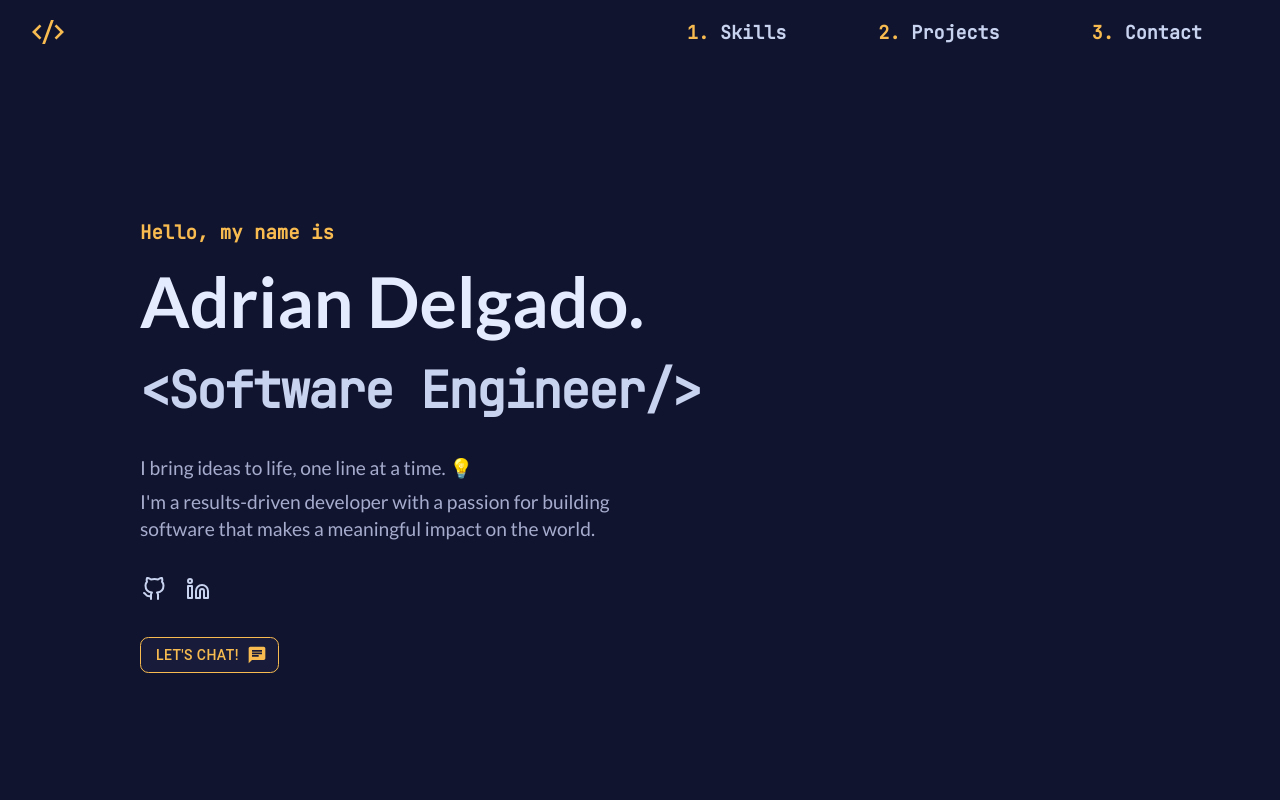
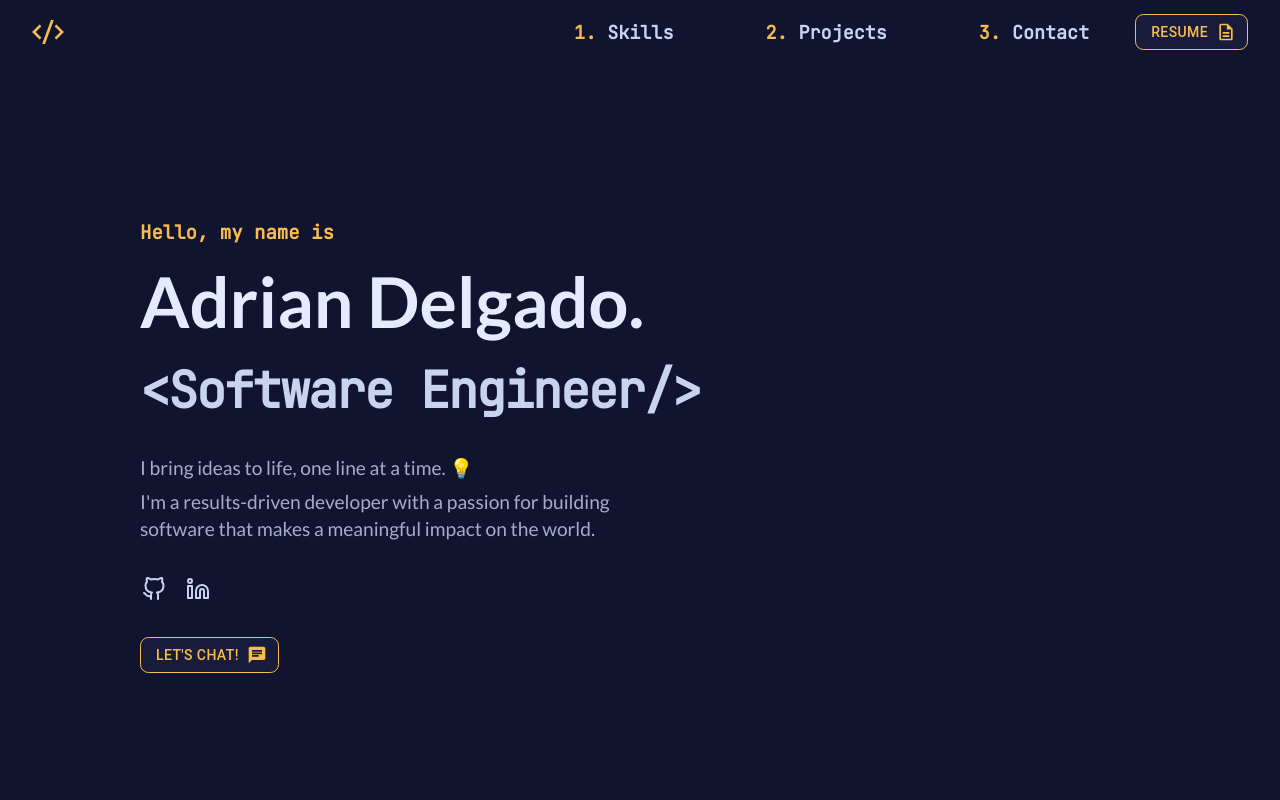
Before and after one commit to adriandelgg/MyPortfolio-Site, a Next.js app: page / in a window 1280 px wide. Shown: the top 800 px of the page. Built offline with nearby package versions, Linux system fonts and the light colour scheme.

Commit message:
Added ResumeButton and changed some colors

```diff
--- a/src/components/footer/Footer.tsx
+++ b/src/components/footer/Footer.tsx
@@ -1,5 +1,6 @@
 import { SocialsFooter } from "./SocialsFooter";
 import { HiArrowUp } from "react-icons/hi";
+import { GOLD_COLOR } from "@/config/constants";
 
 export const Footer = () => (
   <footer>
@@ -23,7 +24,7 @@ export const Footer = () => (
           })
         }
       >
-        <HiArrowUp size="3em" color="#fdfdfd" />
+        <HiArrowUp size="3em" color={GOLD_COLOR} />
       </a>
     </div>
   </footer>
--- a/src/components/header/NavItems.tsx
+++ b/src/components/header/NavItems.tsx
@@ -1,11 +1,11 @@
 import { animated, useTrail } from "@react-spring/web";
-// import { Button } from "@mui/material";
+import { ResumeButton } from "@/components/header/ResumeButton";
 
 export const NavItems = () => {
   const trails = useTrail(4, {
     from: { y: -30, opacity: 0 },
     to: { y: 0, opacity: 1 },
-    delay: 2200
+    delay: 2000
   });
 
   function handleClick(id: string) {
@@ -41,22 +41,9 @@ export const NavItems = () => {
           <span className="number">3.</span> Contact
         </a>
       </animated.li>
-      {/*<animated.li style={trails[3]}>*/}
-      {/*	<Button*/}
-      {/*		className="resume-btn"*/}
-      {/*		sx={{*/}
-      {/*			backgroundColor: '#181c3a',*/}
-      {/*			borderColor: '#f7bb50',*/}
-      {/*			color: '#f7bb50'*/}
-      {/*		}}*/}
-      {/*		variant="outlined"*/}
-      {/*		href=""*/}
-      {/*		target="_blank"*/}
-      {/*		rel="noopener noreferrer"*/}
-      {/*	>*/}
-      {/*		Resume*/}
-      {/*	</Button>*/}
-      {/*</animated.li>*/}
+      <animated.li style={trails[3]}>
+        <ResumeButton />
+      </animated.li>
     </ul>
   );
 };
--- a/src/components/header/NavItemsMobile.tsx
+++ b/src/components/header/NavItemsMobile.tsx
@@ -1,10 +1,7 @@
 import type { Dispatch, SetStateAction } from "react";
-// import { Button } from "@mui/material";
-// import { RESUME_URL } from "@/config/constants";
+import { ResumeButton } from "@/components/header/ResumeButton";
 
-type Props = {
-  setOpen: Dispatch<SetStateAction<boolean>>;
-};
+type Props = { setOpen: Dispatch<SetStateAction<boolean>> };
 
 export const NavItemsMobile = ({ setOpen }: Props) => {
   function handleClick(id: string) {
@@ -26,22 +23,9 @@ export const NavItemsMobile = ({ setOpen }: Props) => {
       <li className="nav-link">
         <a onClick={() => handleClick("contact")}>Contact</a>
       </li>
-      {/*<li className="resume-btn">*/}
-      {/*  <Button*/}
-      {/*    sx={{*/}
-      {/*      backgroundColor: "#181c3a",*/}
-      {/*      borderColor: "#f7bb50",*/}
-      {/*      color: "#f7bb50"*/}
-      {/*    }}*/}
-      {/*    variant="outlined"*/}
-      {/*    href={RESUME_URL}*/}
-      {/*    target="_blank"*/}
-      {/*    rel="noopener noreferrer"*/}
-      {/*    onClick={() => setOpen(false)}*/}
-      {/*  >*/}
-      {/*    Resume*/}
-      {/*  </Button>*/}
-      {/*</li>*/}
+      <li className="resume-btn">
+        <ResumeButton isMobile setOpen={() => setOpen(false)} />
+      </li>
     </ul>
   );
 };
--- /dev/null
+++ b/src/components/header/ResumeButton.tsx
@@ -0,0 +1,29 @@
+import { GOLD_COLOR, RESUME_URL } from "@/config/constants";
+import { Button } from "@mui/material";
+import DescriptionOutlinedIcon from "@mui/icons-material/DescriptionOutlined";
+
+type Props = {
+  isMobile?: boolean;
+  setOpen?: () => void;
+};
+
+export const ResumeButton = ({ isMobile, setOpen }: Props) => {
+  const styles = isMobile
+    ? { backgroundColor: GOLD_COLOR, color: "black" }
+    : { backgroundColor: "#181c3a", color: GOLD_COLOR, borderColor: GOLD_COLOR };
+
+  return (
+    <Button
+      className="resume-btn"
+      variant={isMobile ? "contained" : "outlined"}
+      sx={{ borderRadius: "0.6em", ...styles }}
+      href={RESUME_URL}
+      target="_blank"
+      rel="noopener noreferrer"
+      endIcon={<DescriptionOutlinedIcon />}
+      onClick={setOpen}
+    >
+      Resume
+    </Button>
+  );
+};
--- a/src/components/intro/ButtonMail.tsx
+++ b/src/components/intro/ButtonMail.tsx
@@ -1,7 +1,7 @@
 import ChatIcon from "@mui/icons-material/Chat";
 import { animated, useSpring } from "@react-spring/web";
 import { Button } from "@mui/material";
-import { EMAIL_URL } from "@/config/constants";
+import { EMAIL_URL, GOLD_COLOR } from "@/config/constants";
 
 export const ButtonMail = () => {
   const styles = useSpring({
@@ -17,8 +17,8 @@ export const ButtonMail = () => {
       <AnimatedButton
         sx={{
           backgroundColor: "#181c3a",
-          borderColor: "#f7bb50",
-          color: "#f7bb50",
+          borderColor: GOLD_COLOR,
+          color: GOLD_COLOR,
           marginBottom: "2.5em",
           borderRadius: "0.6em"
         }}
--- a/src/config/constants.ts
+++ b/src/config/constants.ts
@@ -1,4 +1,6 @@
 export const GITHUB_URL = "https://github.com/adriandelgg";
 export const LINKEDIN_URL = "https://www.linkedin.com/in/adriandelgg";
 export const EMAIL_URL = "adriandelgado.tech@gmail.com";
-export const RESUME_URL = "";
+export const RESUME_URL =
+  "https://drive.google.com/file/d/1b8hKnThVh4w7NxdgrFBS5js2rHMaTaW-/view?usp=drive_link";
+export const GOLD_COLOR = "#f7bb50";
```
